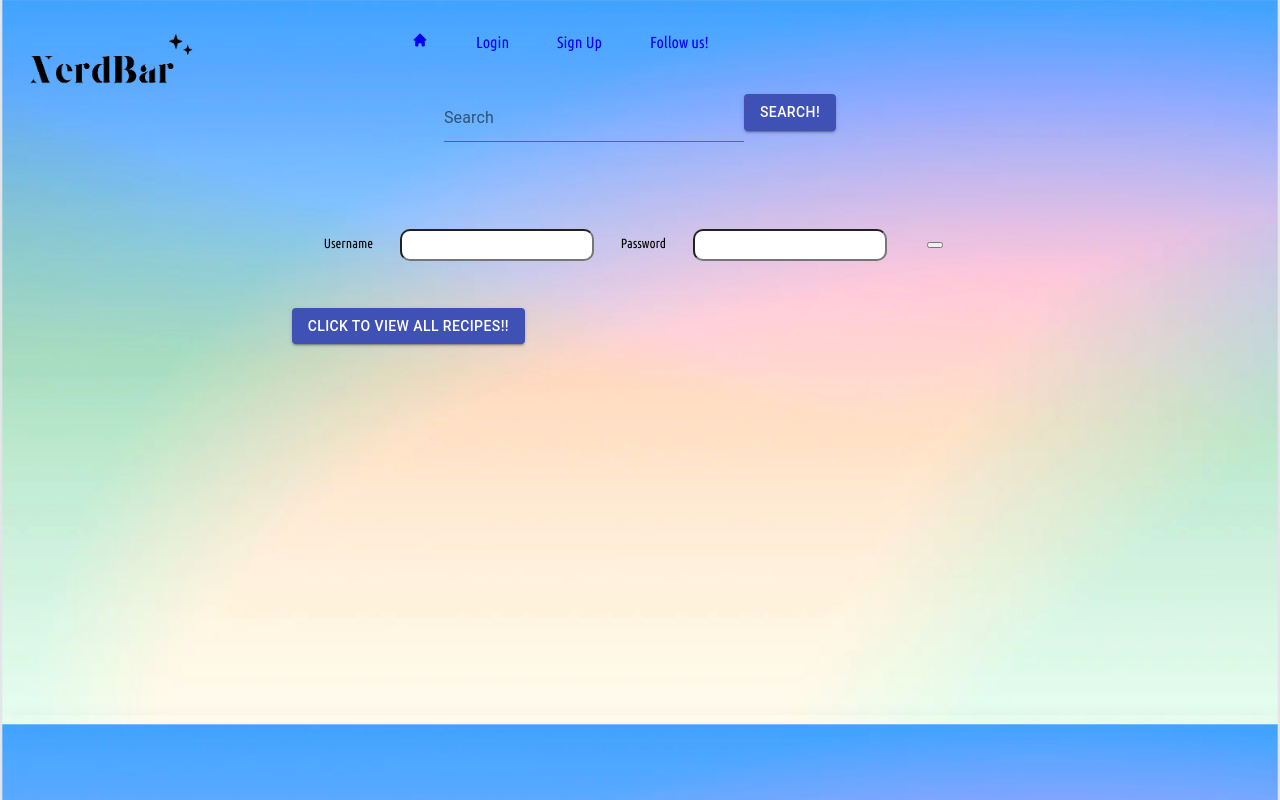
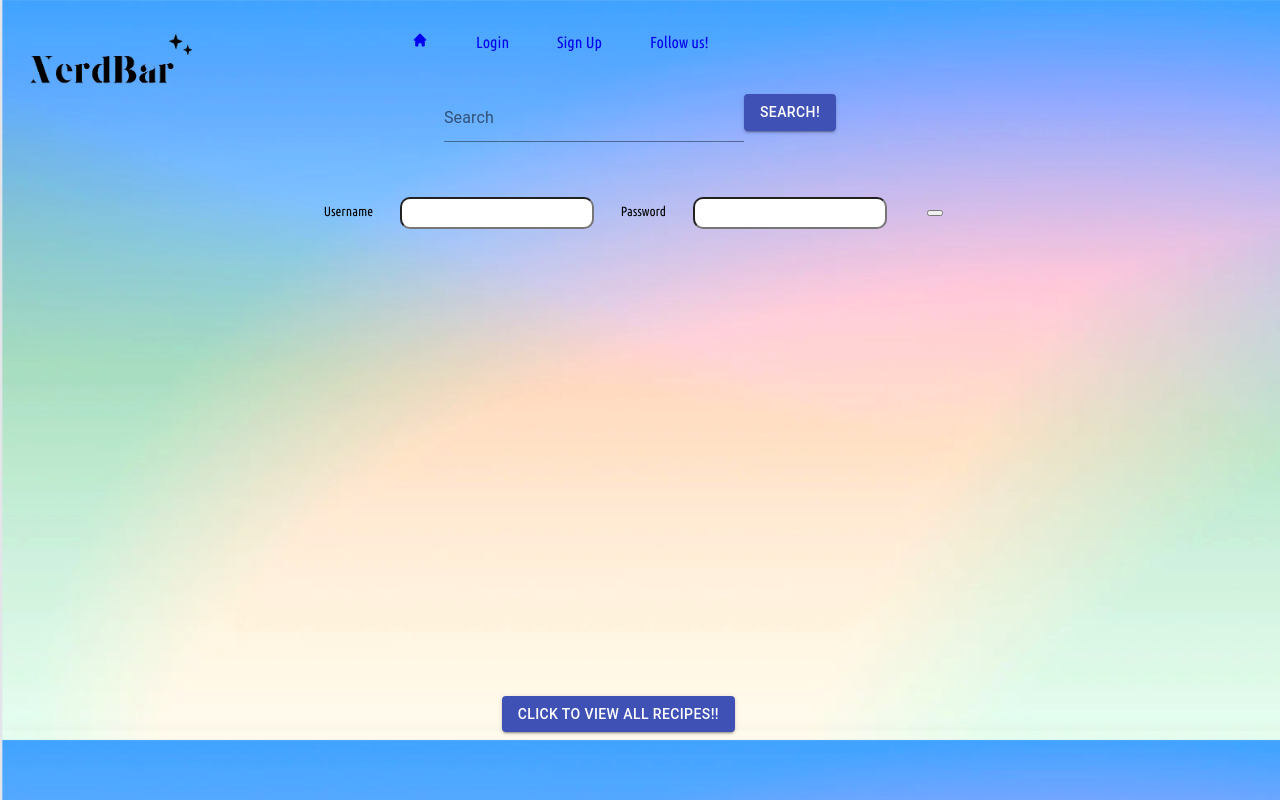
Before and after one commit to klsmith5370/NerdBar, a React app: page /home in a window 1280 px wide. Built offline with nearby package versions, Linux system fonts and the light colour scheme; no server answers.

Commit message:
Added styling for all recipes button, still working issue with single recipe card and working on search functionality

```diff
--- a/client/components/AllRecipes.js
+++ b/client/components/AllRecipes.js
@@ -6,11 +6,7 @@ import { fetchAllRecipes } from '../store/recipes'
 
 
 export const AllRecipes = () => {
-    const dispatch = useDispatch()
 
-    useEffect(() => {
-        dispatch(fetchAllRecipes())
-    }, [dispatch])
 
     return (
         <Container className='all-recipes'>
--- a/client/components/AuthForm.js
+++ b/client/components/AuthForm.js
@@ -31,7 +31,7 @@ export const AuthForm = props => {
         {error && error.response && <div> {error.response.data} </div>}
       </form>
       <Link to='/characterRecipes'>
-        <Button className='view-all-cards' variant='contained' color='primary'>Click to view all recipes!!</Button>
+        <Button className='view-all-cards' variant='contained' color='primary' style={{ marginTop: '30em', textAlign: 'center', marginLeft: '15em' }}>Click to view all recipes!!</Button>
       </Link>
     </div>
   )
--- a/client/components/SearchBar.js
+++ b/client/components/SearchBar.js
@@ -1,16 +1,23 @@
-import React, { useState } from 'react'
+import React, { useState, useEffect } from 'react'
 import { useNavigate } from 'react-router-dom'
+import { useDispatch } from 'react-redux'
 import { Container, TextField, Button } from '@material-ui/core'
+import { fetchAllRecipes } from '../store/recipes'
 
 
 export const SearchBar = () => {
     const [search, setSearch] = useState('')
     const navigate = useNavigate()
+    const dispatch = useDispatch()
 
     function handleSubmit(evt) {
         evt.preventDefault()
         navigate(`/search/${search}`)
     }
+
+    useEffect(() => {
+        dispatch(fetchAllRecipes())
+    }, [dispatch])
 
     return (
         <Container>
--- a/client/components/SingleRecipeCard.js
+++ b/client/components/SingleRecipeCard.js
@@ -12,7 +12,7 @@ export const SingleRecipeCard = () => {
 
     useEffect(() => {
         dispatch(fetchSingleRecipe(id))
-    }, [dispatch])
+    }, [])
 
     return (
         <Container>
--- a/public/style.css
+++ b/public/style.css
@@ -66,12 +66,6 @@ form input[type='password'] {
   margin: 1em;
 }
 
-.view-all-cards {
-  margin-top: 35em;
-  text-align: center;
-  margin-left: 15em;
-}
-
 .recipe-cards {
   margin-top: 4em;
 }
@@ -89,4 +83,5 @@ form input[type='password'] {
 
 .search {
   margin-top: 1.5em;
+  margin-bottom: 0;
 }
```
